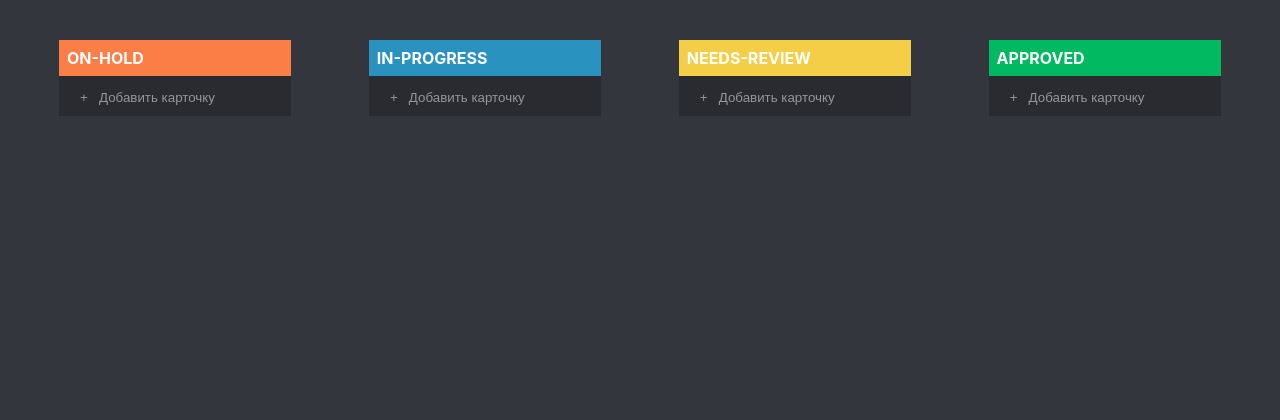
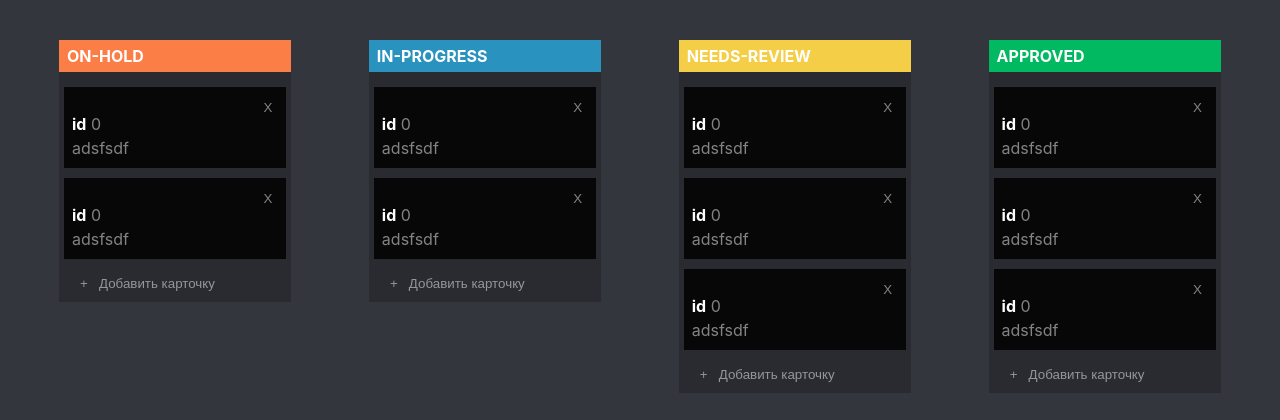
Before and after one commit to KashinGena/nekidaem, a React (Create React App) app: page / in a window 1280 px wide. Shown: the top 420 px of the page. Built offline with nearby package versions, Linux system fonts and the light colour scheme.

Commit message:
Column component

```diff
--- a/src/App.css
+++ b/src/App.css
@@ -10,5 +10,7 @@
 .app__inner {
   display: flex;
   justify-content: space-between;
+  align-items: flex-start;
   padding-top: 40px;
+
 }
--- a/src/App.js
+++ b/src/App.js
@@ -1,17 +1,23 @@
 import logo from './logo.svg';
 import './App.css';
-import Column from './components/ColumnHeader/Column';
+import Column from './components/Column/Column';
 
+ const tasks ={
+   'ON_HOLD':[{id:0,text:"adsfsdf"},{id:0,text:"adsfsdf"}],
+   'IN_PROGRESS':[{id:0,text:"adsfsdf"},{id:0,text:"adsfsdf"}],
+   'NEEDS_REVIEW':[{id:0,text:"adsfsdf"},{id:0,text:"adsfsdf"},{id:0,text:"adsfsdf"}],
+   'APPROVED':[{id:0,text:"adsfsdf"},{id:0,text:"adsfsdf"},{id:0,text:"adsfsdf"},{id:0,text:"adsfsdf"}]
+ }
 
 function App() {
   return (
     <div className="app">
       <div className="container">
         <div className="app__inner">
-          <Column title="ON-HOLD" color='#fb7e46'/>
-          <Column title="IN-PROGRESS" color='#2a92bf'/>
-          <Column title="NEEDS-REVIEW" color='#f4ce46'/>
-          <Column title="APPROVED" color='#00b961'/>
+          <Column title="ON-HOLD" color='#fb7e46' tasks={tasks['ON_HOLD']}/>
+          <Column title="IN-PROGRESS" color='#2a92bf' tasks={tasks['IN_PROGRESS']}/>
+          <Column title="NEEDS-REVIEW" color='#f4ce46' tasks={tasks['NEEDS_REVIEW']}/>
+          <Column title="APPROVED" color='#00b961' tasks={tasks['NEEDS_REVIEW']}/>
         </div>
       </div>
 
--- a/src/components/ColumnHeader/Column.css
+++ b/src/components/Column/Column.css
@@ -1,5 +1,8 @@
 .column {
     width: 20%;
+    /* height: auto; */
+    background-color: #292b31;
+
 }
 
 .column__header {
@@ -10,8 +13,11 @@
     color: #fff;
 }
 
+.column__inner {
+    padding: 5px;
+}
 .column__add {
-    background-color: #292b31;
+
     padding: 10px;
 }
 .column__add-btn {
--- a/src/components/ColumnHeader/Column.jsx
+++ b/src/components/Column/Column.jsx
@@ -1,14 +1,24 @@
 import React from 'react'
 import './Column.css'
+import Task from '../Task/Task'
 
 
 const Column = ({color, title, tasks}) => {
+    console.log(tasks);
+
     return (
         <div className="column">
             <div className='column__header' style={{backgroundColor:color}}>
                 {title}
             </div>
-            {tasks && tasks.map()}
+            <div className="column__inner">
+            {tasks.length!==0? tasks.map(task =>
+                 <Task key={task.id} id={task.id} text={task.text}/>
+            )
+
+            :null}
+            </div>
+
             <div className="column__add">
                 <button className="column__add-btn">Добавить карточку</button>
             </div>
--- /dev/null
+++ b/src/components/Task/Task.css
@@ -0,0 +1,25 @@
+.task {
+    padding: 12px 8px;
+    background-color:#000000d4;
+    color:rgba(255, 255, 255, 0.5);
+    margin-top: 10px;
+}
+.task__header {
+    display: flex;
+    justify-content: flex-end;
+}
+
+.task__title {
+    margin-bottom: 8px;
+}
+
+.task__btn-delete {
+    color:rgba(255, 255, 255, 0.5);
+}
+
+.task__title  span   {
+    color: rgba(255, 255, 255, 1);
+    font-weight: bold;
+
+
+}
--- /dev/null
+++ b/src/components/Task/Task.jsx
@@ -0,0 +1,20 @@
+import React from 'react'
+import './Task.css'
+
+const Task = ({id, text, onCreateClick, onDeleteClick}) => {
+    return (
+        <div className="task">
+            <div className="task__header">
+                <button className='task__btn-delete'>Х</button>
+            </div>
+            <p className="task__title"><span>id</span>  {id}</p>
+            <div className="task__test">{text}</div>
+            {/* <div className="task__btn-container">
+                <button className="task__btn-add">Добавить карточку</button>
+                <button className="task__btn-delete">X</button>
+            </div> */}
+        </div>
+    )
+}
+
+export default Task
--- a/src/index.css
+++ b/src/index.css
@@ -1,3 +1,5 @@
+@import url('./styles/reset');
+
 body {
   margin: 0;
   font-family: -apple-system, BlinkMacSystemFont, 'Segoe UI', 'Roboto', 'Oxygen',
@@ -5,7 +7,7 @@
     sans-serif;
   -webkit-font-smoothing: antialiased;
   -moz-osx-font-smoothing: grayscale;
-  background-color: rgba(51,54,61,255);
+  background-color: #33363d;
 }
 
 code {
--- /dev/null
+++ b/src/styles/reset.css
@@ -0,0 +1,49 @@
+html, body, div, span, applet, object, iframe,
+h1, h2, h3, h4, h5, h6, p, blockquote, pre,
+a, abbr, acronym, address, big, cite, code,
+del, dfn, em, img, ins, kbd, q, s, samp,
+small, strike, strong, sub, sup, tt, var,
+b, u, i, center,
+dl, dt, dd, ol, ul, li,
+fieldset, form, label, legend,
+table, caption, tbody, tfoot, thead, tr, th, td,
+article, aside, canvas, details, embed,
+figure, figcaption, footer, header, hgroup,
+menu, nav, output, ruby, section, summary,
+time, mark, audio, video {
+	margin: 0;
+	padding: 0;
+	border: 0;
+	font-size: 100%;
+	font: inherit;
+	vertical-align: baseline;
+}
+/* HTML5 display-role reset for older browsers */
+article, aside, details, figcaption, figure,
+footer, header, hgroup, menu, nav, section {
+	display: block;
+}
+body {
+	line-height: 1;
+}
+ol, ul {
+	list-style: none;
+}
+blockquote, q {
+	quotes: none;
+}
+blockquote:before, blockquote:after,
+q:before, q:after {
+	content: '';
+	content: none;
+}
+table {
+	border-collapse: collapse;
+	border-spacing: 0;
+}
+
+button {
+	background-color: transparent;
+	border: none;
+	outline: none;
+}
```
